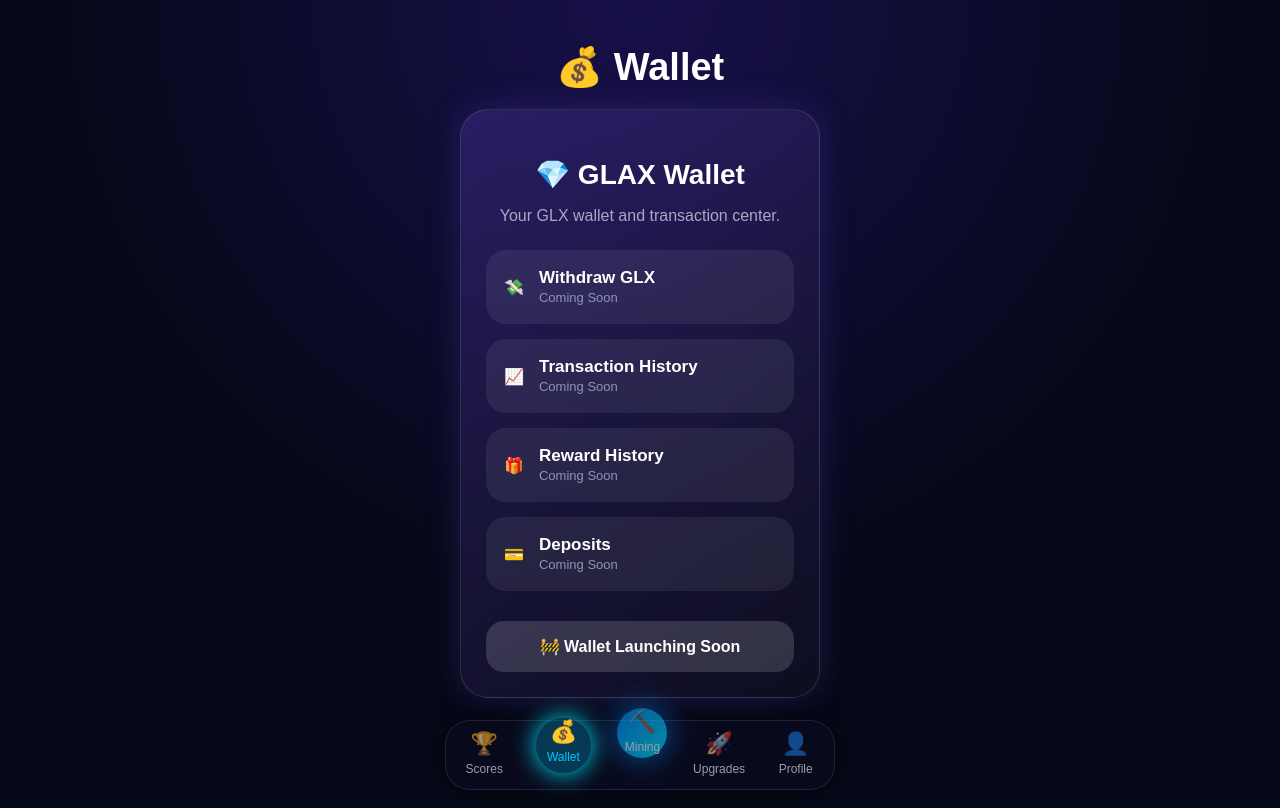
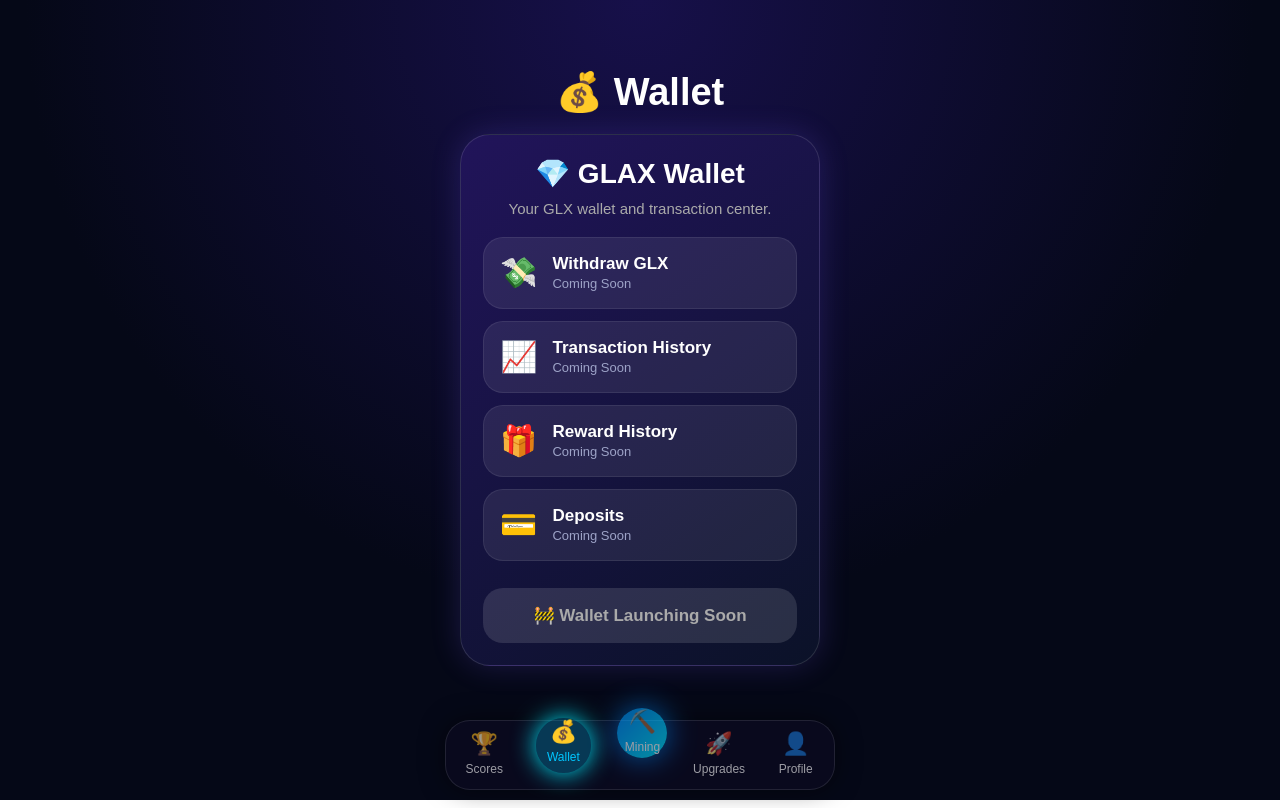
Before and after one commit to a3gqqq-crypto/GlaxMiner, a React app in the folder app/: page / in a window 1280 px wide. Both pictures are taken after a click on the button "💰 Wallet". Built offline with nearby package versions, Linux system fonts and the light colour scheme; no server answers; the HTML template or start-up script is replaced by a standard one.

Commit message:
updated wallet design

```diff
--- a/app/src/styles/Wallet.css
+++ b/app/src/styles/Wallet.css
@@ -1,19 +1,22 @@
 .wallet-card {
 
-  margin-top:20px;
+  width:100%;
 
-  padding:25px;
+  margin:20px auto;
 
 
-  border-radius:28px;
+  padding:22px;
+
+
+  border-radius:30px;
 
 
   background:
 
   linear-gradient(
     145deg,
-    rgba(70,50,150,.45),
-    rgba(15,15,35,.85)
+    #21145a,
+    #0b1228
   );
 
 
@@ -24,50 +27,71 @@
 
   box-shadow:
 
-  0 0 35px rgba(120,90,255,.2);
+  0 0 30px rgba(120,90,255,.2);
 
 }
 
 
 
+/* Title */
+
 .wallet-card h2 {
 
   text-align:center;
 
+
+  margin:0;
+
+
   font-size:28px;
 
-  margin-bottom:10px;
+
+  font-weight:900;
+
 
 }
 
 
 
+/* Description */
+
 .wallet-card > p {
+
 
   text-align:center;
 
-  color:#aaa8c5;
 
-  margin-bottom:25px;
+  color:#aaa;
+
+
+  font-size:15px;
+
+
+  margin:10px 0 20px;
+
 
 }
 
 
 
+/* Wallet items */
 
 .wallet-item {
 
+
   display:flex;
 
+
   align-items:center;
+
 
   gap:15px;
 
 
-  padding:18px;
+  padding:16px;
 
 
-  margin-bottom:15px;
+  margin-bottom:12px;
 
 
   border-radius:20px;
@@ -75,26 +99,43 @@
 
   background:
 
-  rgba(255,255,255,.07);
+
+  rgba(255,255,255,.08);
+
+
+
+  border:
+
+  1px solid rgba(255,255,255,.08);
 
 
 }
 
 
 
-.wallet-item:first-letter {
+.wallet-item div:first-child {
 
-  font-size:25px;
+
+  font-size:30px;
+
 
 }
 
 
 
+/* Text */
+
 .wallet-item h3 {
+
 
   margin:0;
 
+
   font-size:17px;
+
+
+  color:white;
+
 
 }
 
@@ -102,40 +143,50 @@
 
 .wallet-item span {
 
-  color:#8f95b5;
 
   font-size:13px;
+
+
+  color:#9da3c7;
+
 
 }
 
 
 
+/* Button */
+
 .wallet-card button {
+
 
   width:100%;
 
+
+  height:55px;
+
+
   margin-top:15px;
-
-  padding:16px;
 
 
   border:none;
 
-  border-radius:18px;
 
-
-  color:white;
-
-  font-size:16px;
-
-  font-weight:bold;
+  border-radius:20px;
 
 
   background:
 
-  rgba(255,255,255,.15);
+
+  rgba(255,255,255,.12);
 
 
-  cursor:not-allowed;
+  color:#aaa;
+
+
+  font-size:17px;
+
+
+  font-weight:800;
+
 
 }
```
